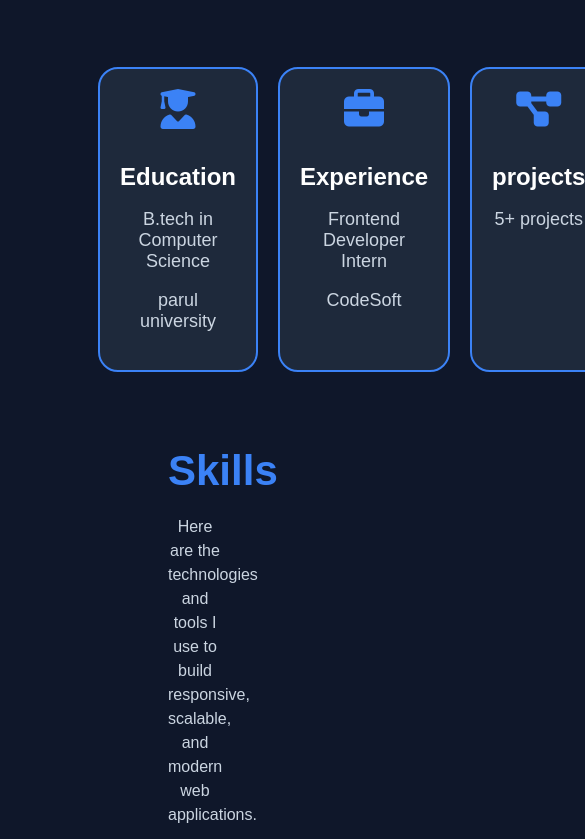
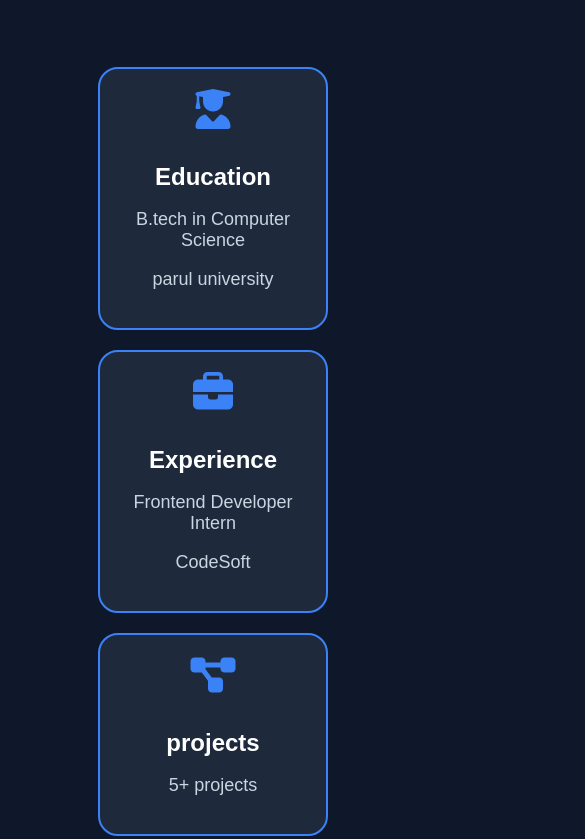
Before and after one commit to Raju-7163/my_portfolio-, a plain HTML site: page index.html in a window 390 px wide. Shown: the part 1320-2159 px from the top of the page, 585 px wide, since content can reach past the window. Drawn offline with nearby package versions, Linux system fonts and the light colour scheme.

```diff
--- a/portifolio.css
+++ b/portifolio.css
@@ -181,7 +181,7 @@
 }
 .about-container{
     display:grid;
-    grid-template-columns:repeat(4,1fr);
+    grid-template-columns:repeat(auto-fit, minmax(250px, 1fr));
 
 }
 .about-card{
```
